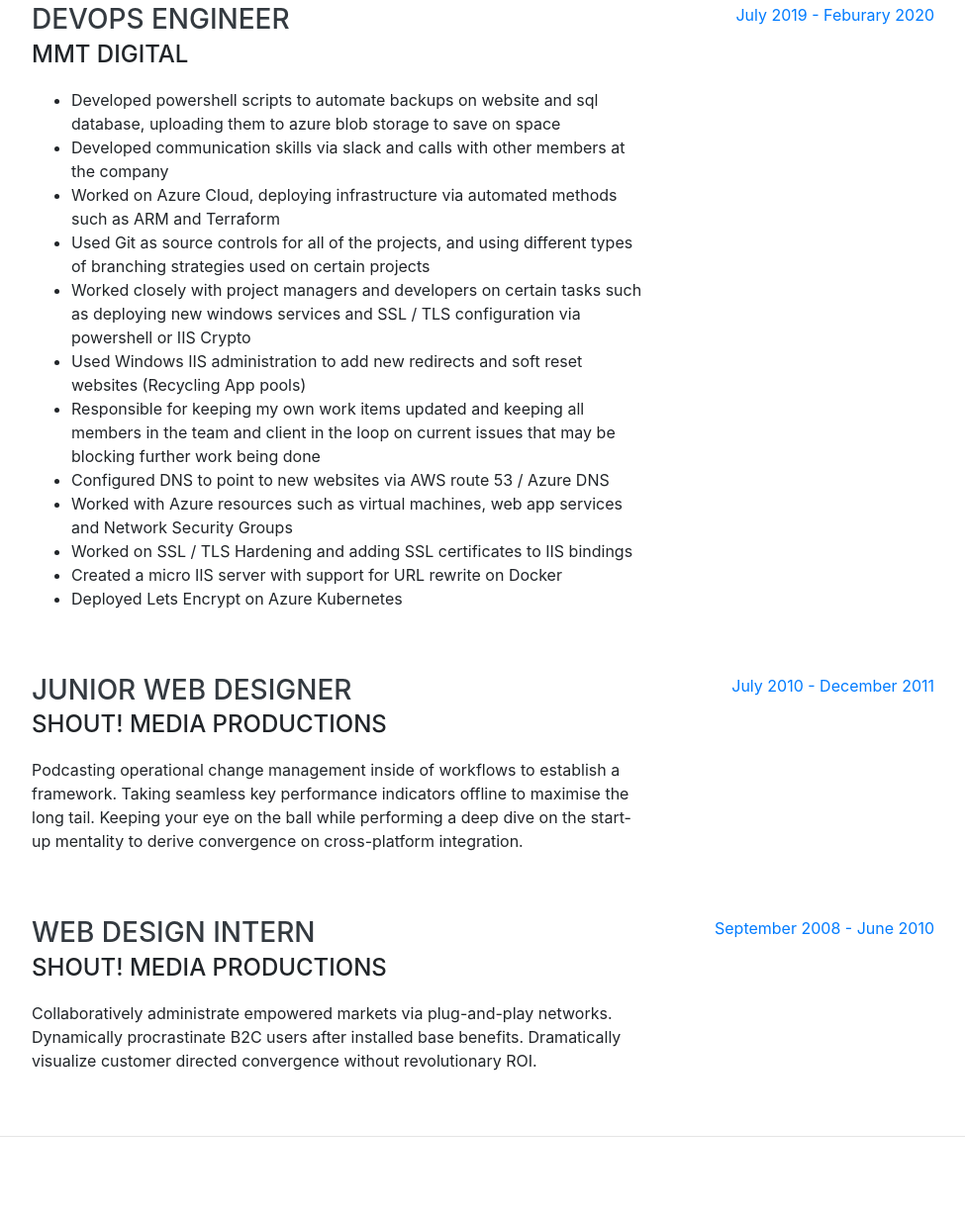
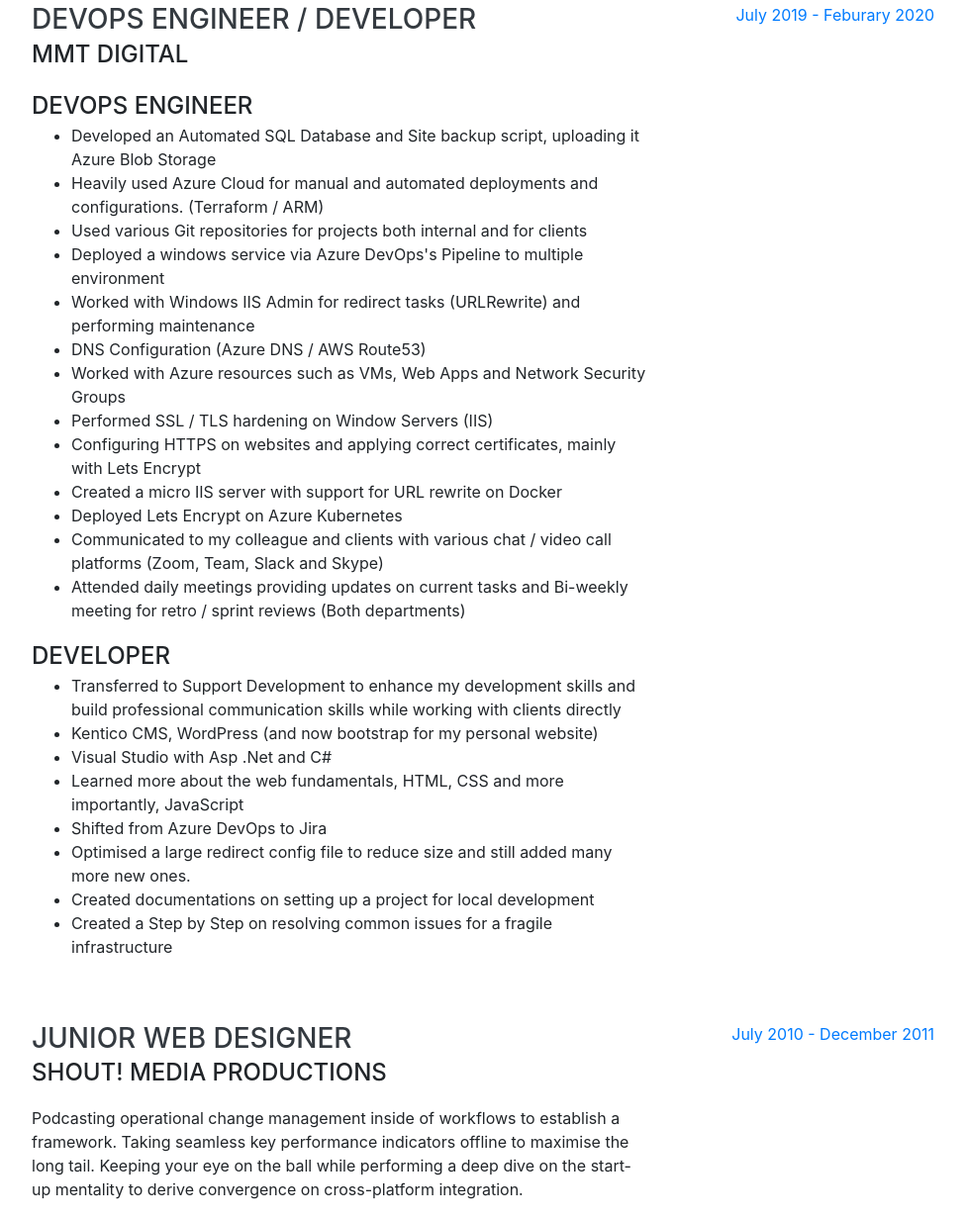
Before and after one commit to KieranMcSkeane/MainWebsite, a website with bundled scripts: page index.html in a window 1280 px wide. Shown: the part 1154-2387 px from the top of the page at 99% size, without its empty margins (288-1263 px from the left). Built offline with nearby package versions, Linux system fonts and the light colour scheme; a web font is replaced by a local one.

```diff
--- a/index.html
+++ b/index.html
@@ -71,7 +71,7 @@
         <div class="subheading mb-5">Toddington, United Kingdom, LU5 6FD ·
           <a href="mailto:kieran@kieranmcskeane.com">kieran@kieranmcskeane.com</a>
         </div>
-        <p class="lead mb-5">Currently studying Computer Security and Networking at De Montfort University in Leicester in my 2nd year after achieving a 1st in my 1st year. Computers, mobile devices, and the underlying technology (hardware & software) sparked my interest and fascination since I had my first laptop from an early age. I have expanded my technical knowledge academically through achieving a Double Distinction (*) for Computer Studies at Bedford College. </p>
+        <p class="lead mb-5">#This Website is under progress, Most is currently based on a default template#</p>
         <div class="social-icons">
           <a href="#">
             <i class="fab fa-linkedin-in"></i>
@@ -110,22 +110,35 @@
 
         <div class="resume-item d-flex flex-column flex-md-row justify-content-between mb-5">
           <div class="resume-content">
-            <h3 class="mb-0">DevOps Engineer</h3>
+            <h3 class="mb-0">DevOps Engineer / Developer</h3>
             <div class="subheading mb-3">MMT Digital</div>
-            <ul>
-              <li>Developed powershell scripts to automate backups on website and sql database, uploading them to azure blob storage to save on space</li>
-              <li>Developed communication skills via slack and calls with other members at the company</li>
-              <li>Worked on Azure Cloud, deploying infrastructure via automated methods such as ARM and Terraform</li>
-              <li>Used Git as source controls for all of the projects, and using different types of branching strategies used on certain projects</li>
-              <li>Worked closely with project managers and developers on certain tasks such as deploying new windows services and SSL / TLS configuration via powershell or IIS Crypto</li>
-              <li>Used Windows IIS administration to add new redirects and soft reset websites (Recycling App pools)</li>
-              <li>Responsible for keeping my own work items updated and keeping all members in the team and client in the loop on current issues that may be blocking further work being done</li>
-              <li>Configured DNS to point to new websites via AWS route 53 / Azure DNS</li>
-              <li>Worked with Azure resources such as virtual machines, web app services and Network Security Groups</li>
-              <li>Worked on SSL / TLS Hardening and adding SSL certificates to IIS bindings</li>
-              <li>Created a micro IIS server with support for URL rewrite on Docker</li>
-              <li>Deployed Lets Encrypt on Azure Kubernetes</li>
-            </ul>
+              <div class="subheading">DevOps Engineer</div>
+                <ul>
+                  <li>Developed an Automated SQL Database and Site backup script, uploading it Azure Blob Storage</li>
+                  <li>Heavily used Azure Cloud for manual and automated deployments and configurations. (Terraform / ARM)</li>
+                  <li>Used various Git repositories for projects both internal and for clients</li>
+                  <li>Deployed a windows service via Azure DevOps's Pipeline to multiple environment</li>
+                  <li>Worked with Windows IIS Admin for redirect tasks (URLRewrite) and performing maintenance</li>
+                  <li>DNS Configuration (Azure DNS / AWS Route53)</li>
+                  <li>Worked with Azure resources such as VMs, Web Apps and Network Security Groups</li>
+                  <li>Performed SSL / TLS hardening on Window Servers (IIS)</li>
+                  <li>Configuring HTTPS on websites and applying correct certificates, mainly with Lets Encrypt</li>
+                  <li>Created a micro IIS server with support for URL rewrite on Docker</li>
+                  <li>Deployed Lets Encrypt on Azure Kubernetes</li>
+                  <li>Communicated to my colleague and clients with various chat / video call platforms (Zoom, Team, Slack and Skype)</li>
+                  <li>Attended daily meetings providing updates on current tasks and Bi-weekly meeting for retro / sprint reviews (Both departments)</li>
+                </ul>
+              <div class="subheading">Developer</div>
+                <ul>
+                  <li>Transferred to Support Development to enhance my development skills and build professional communication skills while working with clients directly</li>
+                  <li>Kentico CMS, WordPress (and now bootstrap for my personal website)</li>
+                  <li>Visual Studio with Asp .Net and C#</li>
+                  <li>Learned more about the web fundamentals, HTML, CSS and more importantly, JavaScript</li>
+                  <li>Shifted from Azure DevOps to Jira</li>
+                  <li>Optimised a large redirect config file to reduce size and still added many more new ones.</li>
+                  <li>Created documentations on setting up a project for local development</li>
+                  <li>Created a Step by Step on resolving common issues for a fragile infrastructure</li>
+                </ul>
           </div>
           <div class="resume-date text-md-right">
             <span class="text-primary">July 2019 - Feburary 2020</span>
@@ -145,18 +158,7 @@
           </div>
         </div>
 
-        <div class="resume-item d-flex flex-column flex-md-row justify-content-between">
-          <div class="resume-content">
-            <h3 class="mb-0">Web Design Intern</h3>
-            <div class="subheading mb-3">Shout! Media Productions</div>
-            <p>Collaboratively administrate empowered markets via plug-and-play networks. Dynamically procrastinate B2C
-              users after installed base benefits. Dramatically visualize customer directed convergence without
-              revolutionary ROI.</p>
-          </div>
-          <div class="resume-date text-md-right">
-            <span class="text-primary">September 2008 - June 2010</span>
-          </div>
-        </div>
+
 
       </div>
 
```
